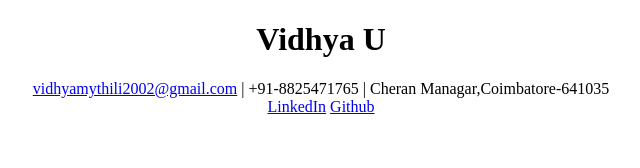
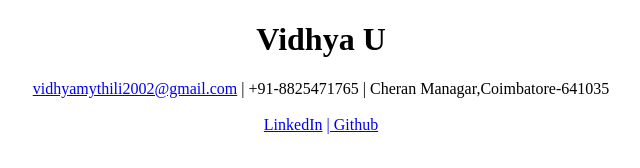
Before and after one commit to Vidhya213/Vidhya-Resume, a plain HTML site: page index.html in a window 1280 px wide. Shown: the whole page, without its empty margins (319-959 px from the left). Drawn offline with Linux system fonts and the light colour scheme.

Commit message:
contact details

```diff
--- a/index.html
+++ b/index.html
@@ -14,9 +14,10 @@
         <a href="#">vidhyamythili2002@gmail.com</a>
         <span>| +91-8825471765 | Cheran Managar,Coimbatore-641035 </span>
       </div>
+      <br />
       <div align="center">
         <a href="https://www.linkedin.com/public-profile/settings">LinkedIn</a>
-        <a href="https://github.com/Vidhya213/Vidhya-Resume.git">Github</a>
+        <a href="https://github.com/Vidhya213/Vidhya-Resume.git">| Github</a>
       </div>
     </div>
     <!-- contact details -->
```
